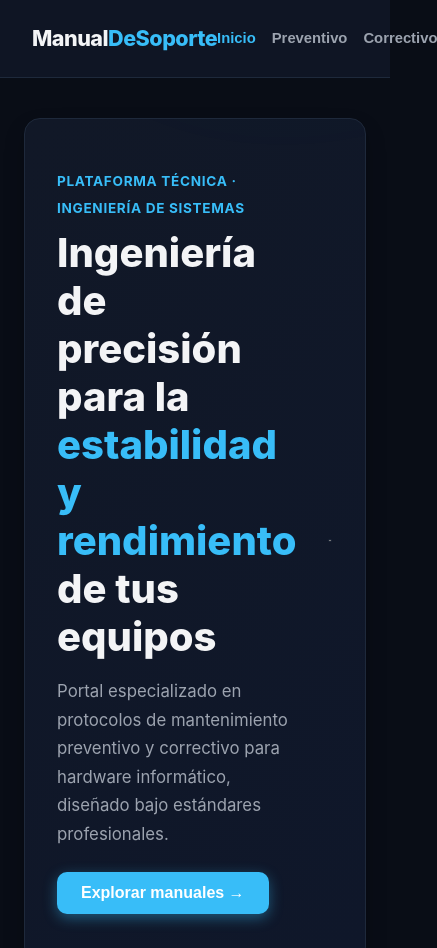
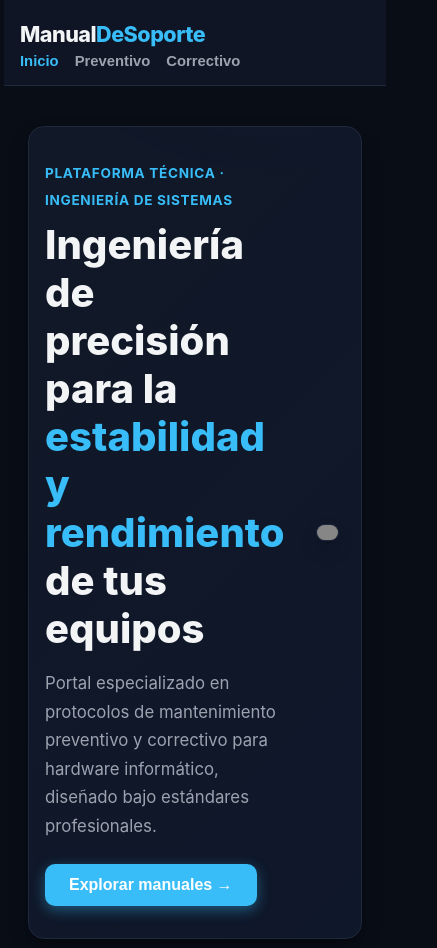
Before and after one commit to marc19082004-ui/Manual-de-Soporte, a website built with Vite: page index.html in a window 390 px wide. Shown: the top 948 px of the page, 437 px wide, since content can reach past the window. Built offline with nearby package versions, Linux system fonts and the light colour scheme; grey boxes are pictures that could not be loaded.

Commit message:
Fix: integrar estilos responsivos y adaptar header y hero-banner para moviles

```diff
--- a/src/pages/correctivo.js
+++ b/src/pages/correctivo.js
@@ -14,7 +14,7 @@ export function renderCorrectivoPage(container) {
       </p>
     </div>
 
-    <!-- NUEVA SECCIÓN: MECANISMOS DE PRECAUCIÓN Y ESD CON IMAGEN ALUSIVA -->
+
     <div style="background: var(--bg-card); border: 1px solid var(--border-color); border-radius: var(--radius); overflow: hidden; margin-bottom: 2.5rem; box-shadow: var(--shadow);">
       <div style="height: 200px; overflow: hidden; border-bottom: 1px solid var(--border-color);">
         <img src="https://images.unsplash.com/photo-1517336714731-489689fd1ca8?auto=format&fit=crop&w=1200&q=80" alt="Protocolos de precaución y seguridad antiestática" style="width: 100%; height: 100%; object-fit: cover; filter: brightness(0.85);">
@@ -39,7 +39,7 @@ export function renderCorrectivoPage(container) {
       </div>
     </div>
 
-    <!-- Filtros de categoría -->
+
     <div class="filter-buttons" style="display: flex; gap: 0.75rem; background: var(--bg-card); padding: 0.85rem 1rem; border-radius: var(--radius); border: 1px solid var(--border-color); align-items: center; margin-bottom: 2rem;">
       <span style="font-size: 0.875rem; font-weight: 600; color: var(--text-muted); margin-right: 0.5rem;">Filtrar correctivo:</span>
       <button class="filter-cat active" data-categoria="all" style="padding: 0.45rem 1.15rem; border-radius: 8px; border: 1px solid var(--border-color); background: #f43f5e; color: white; cursor: pointer; font-size: 0.875rem; font-weight: 600;">Todos</button>
--- a/src/pages/home.js
+++ b/src/pages/home.js
@@ -12,7 +12,7 @@ export function renderHomePage(container, onNavigate) {
       </div>
     </div>
 
-    <!-- SECCIÓN: ¿POR QUÉ IMPORTA EL MANTENIMIENTO? -->
+
     <section style="background: var(--bg-card); border: 1px solid var(--border-color); border-radius: var(--radius); padding: 2.5rem; margin-bottom: 2.5rem; box-shadow: var(--shadow);">
       <h2 style="font-size: 1.75rem; font-weight: 800; color: var(--text-main); margin-bottom: 0.5rem;">¿Por qué es vital realizar mantenimiento técnico?</h2>
       <p style="color: var(--accent); font-weight: 600; margin-bottom: 1.25rem; font-size: 0.95rem;">La prevención asegura la continuidad operativa y protege tu inversión en hardware.</p>
@@ -27,7 +27,7 @@ export function renderHomePage(container, onNavigate) {
       </div>
     </section>
 
-    <!-- ACCESOS RÁPIDOS A MÓDULOS -->
+
     <div style="display: grid; grid-template-columns: repeat(auto-fit, minmax(280px, 1fr)); gap: 1.5rem;">
       <div class="guide-card" style="cursor: pointer; overflow: hidden; padding: 0;" id="card-prev">
         <div style="height: 140px; overflow: hidden;">
--- a/src/pages/preventivo.js
+++ b/src/pages/preventivo.js
@@ -14,7 +14,7 @@ export function renderPreventivoPage(container) {
       </p>
     </div>
 
-    <!-- NUEVA SECCIÓN: RUTINAS DE BUENAS PRÁCTICAS, CUIDADOS Y SUGERENCIAS CON IMAGEN ALUSIVA -->
+
     <div style="background: var(--bg-card); border: 1px solid var(--border-color); border-radius: var(--radius); overflow: hidden; margin-bottom: 2.5rem; box-shadow: var(--shadow);">
       <div style="height: 200px; overflow: hidden; border-bottom: 1px solid var(--border-color);">
         <img src="https://timly.com/wp-content/uploads/2026/01/mantenimiento_maquinaria-1536x831.jpg" alt="Buenas prácticas de mantenimiento preventivo" style="width: 100%; height: 100%; object-fit: cover; filter: brightness(0.85);">
@@ -39,7 +39,7 @@ export function renderPreventivoPage(container) {
       </div>
     </div>
 
-    <!-- Filtros de categoría -->
+
     <div class="filter-buttons" style="display: flex; gap: 0.75rem; background: var(--bg-card); padding: 0.85rem 1rem; border-radius: var(--radius); border: 1px solid var(--border-color); align-items: center; margin-bottom: 2rem;">
       <span style="font-size: 0.875rem; font-weight: 600; color: var(--text-muted); margin-right: 0.5rem;">Filtrar preventivo:</span>
       <button class="filter-cat active" data-categoria="all" style="padding: 0.45rem 1.15rem; border-radius: 8px; border: 1px solid var(--border-color); background: var(--accent); color: white; cursor: pointer; font-size: 0.875rem; font-weight: 600;">Todos</button>
--- a/src/styles/components.css
+++ b/src/styles/components.css
@@ -49,7 +49,7 @@
   cursor: pointer;
 }
 
-/* Efecto al completar un paso */
+
 .checklist-item:has(input:checked) {
   color: var(--text-muted);
   text-decoration: line-through;
@@ -57,7 +57,7 @@
   border-color: rgba(52, 211, 153, 0.2);
 }
 
-/* Botones de navegación y filtros con estilo tecnológico */
+
 button, .filter-btn, .type-btn {
   transition: all 0.2s ease;
 }
--- a/src/styles/layout.css
+++ b/src/styles/layout.css
@@ -51,3 +51,44 @@ header {
   border-radius: 50%;
   z-index: 0;
 }
+
+/* ==========================================
+   ADAPTACIÓN PARA MÓVILES (RESPONSIVE DESIGN)
+   ================================---------- */
+
+/* Asegura que las imágenes no rebasen el ancho de la pantalla del celular */
+img {
+  max-width: 100%;
+  height: auto;
+  display: block;
+}
+
+@media (max-width: 768px) {
+  /* Evita que el menú superior se amontone en pantallas pequeñas */
+  .nav-content {
+    padding: 1rem;
+    flex-direction: row; /* Mantiene logo y menú alineados pero compactos */
+    flex-wrap: wrap;
+  }
+
+  /* Ajusta el relleno del banner principal para que no ocupe demasiado espacio lateral */
+  .hero-banner {
+    padding: 2rem 1rem;
+  }
+
+  /* Transforma filas y contenedores flexibles generales en columnas verticales */
+  .flex, .row, .grid, .container, .contenedor, .seccion {
+    flex-direction: column !important;
+    display: flex !important;
+    width: 100% !important;
+    box-sizing: border-box;
+    margin-left: 0 !important;
+    margin-right: 0 !important;
+  }
+
+  /* Previene desbordamientos laterales en el cuerpo de la página */
+  body, #root {
+    overflow-x: hidden;
+    padding: 0 4px;
+  }
+}
--- a/src/styles/variables.css
+++ b/src/styles/variables.css
@@ -4,7 +4,7 @@
   --bg-card-hover: #1f2937;
   --text-main: #f3f4f6;
   --text-muted: #9ca3af;
-  --accent: #38bdf8;         /* Cian eléctrico brillante */
+  --accent: #38bdf8;
   --accent-glow: rgba(56, 189, 248, 0.15);
   --border-color: #1e293b;
   --success: #34d399;
--- a/vite.config.js
+++ b/vite.config.js
@@ -1,5 +1,5 @@
 import { defineConfig } from 'vite';
 
 export default defineConfig({
-  // Configuración base de Vite
+
 });
```
Also changed, not shown: src/main.js (+8 -8 lines).
